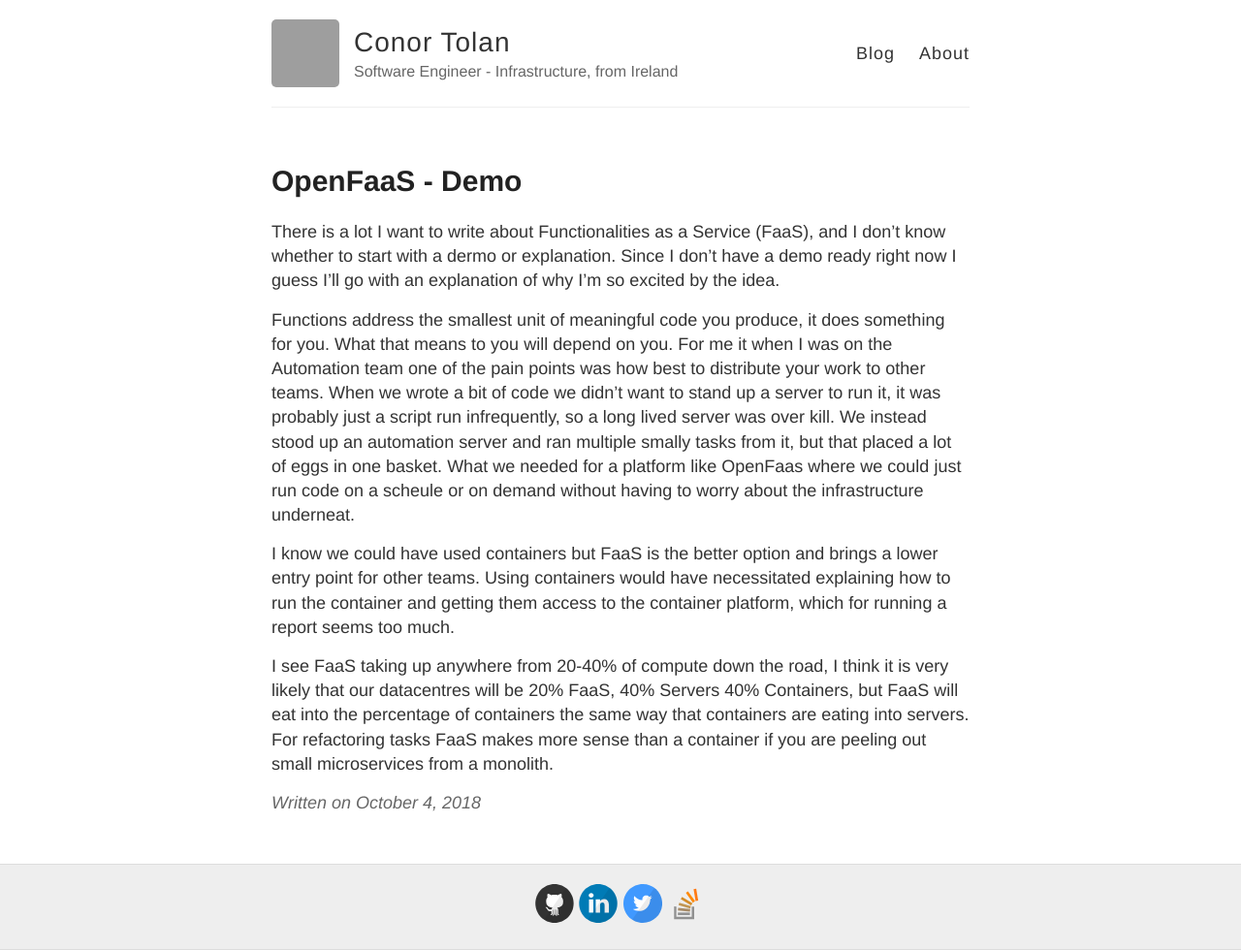
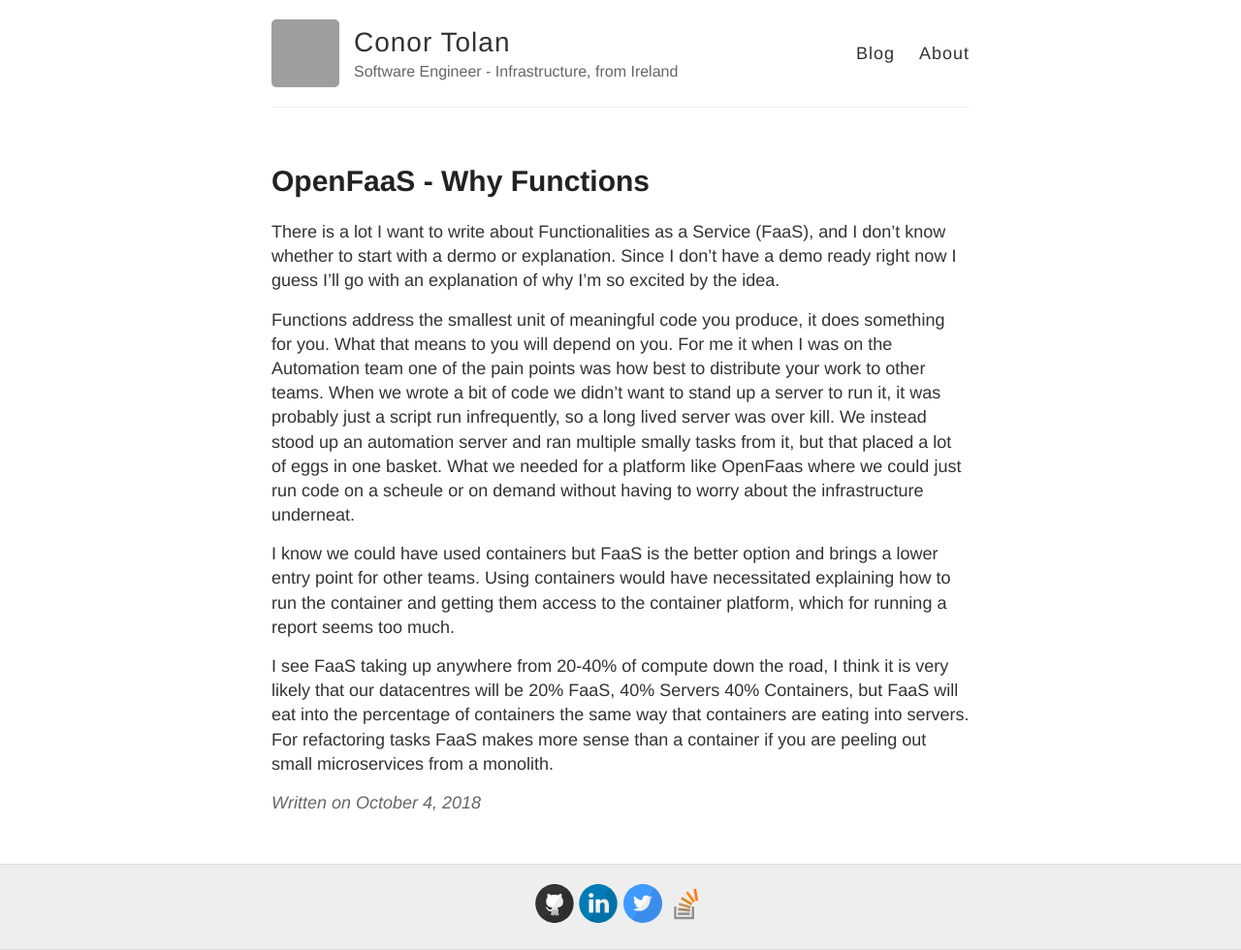
Before and after one commit to ctolan/ctolan.github.io, a Jekyll site: the page built from _posts/2018-10-04-OpenFaaS.md, in a window 1280 px wide. Shown: the whole page at 97% size. Built offline with Jekyll 4.4.1, drawn with Linux system fonts in a browser that asks for light colours; comment, search, counter and statistics services are not loaded; grey boxes are pictures that could not be loaded.

Commit message:
Renamed post to be more accurate

```diff
--- a/_posts/2018-10-04-OpenFaaS.md
+++ b/_posts/2018-10-04-OpenFaaS.md
@@ -1,6 +1,6 @@
 ---
 layout: post
-title:  "OpenFaaS - Demo"
+title:  "OpenFaaS - Why Functions"
 date:   2018-10-04 09:56:31 +0100
 ---
 
```
